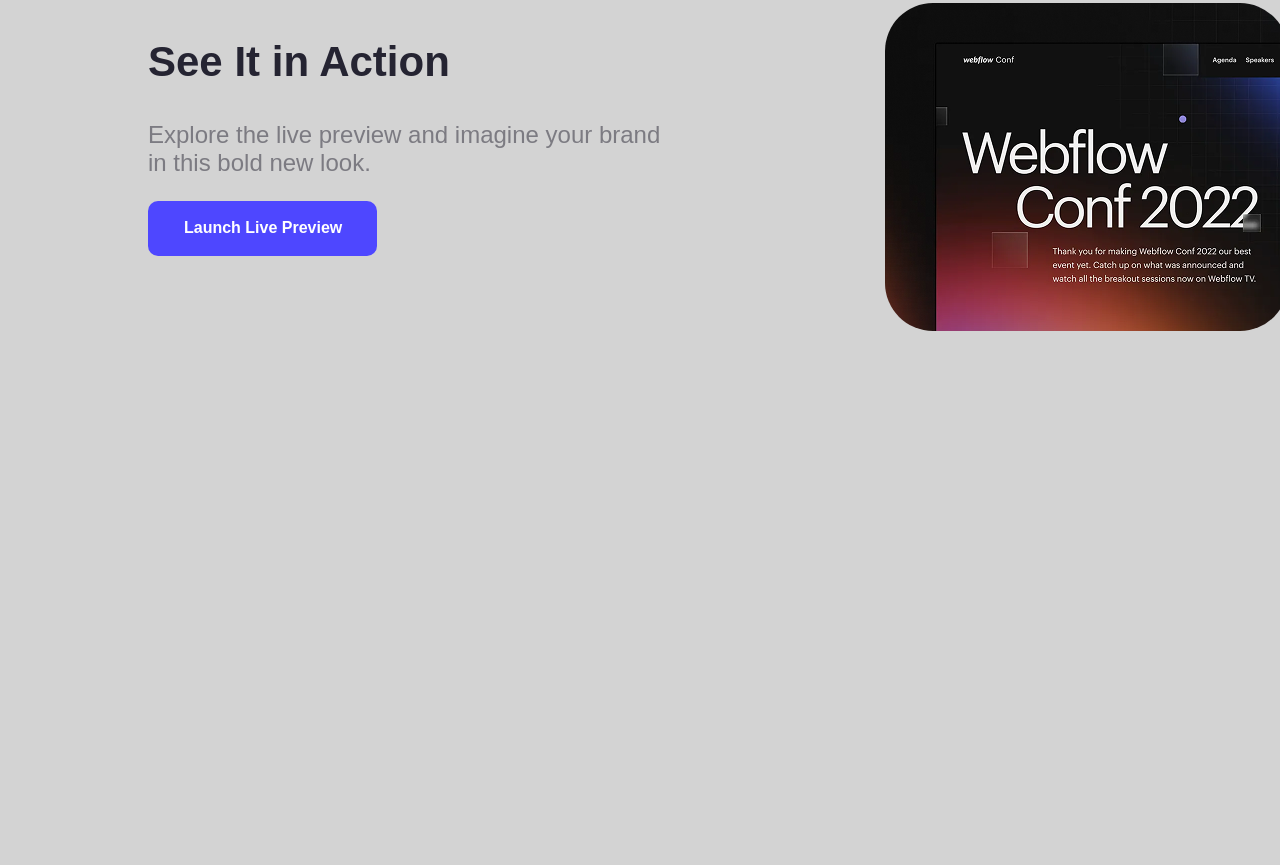
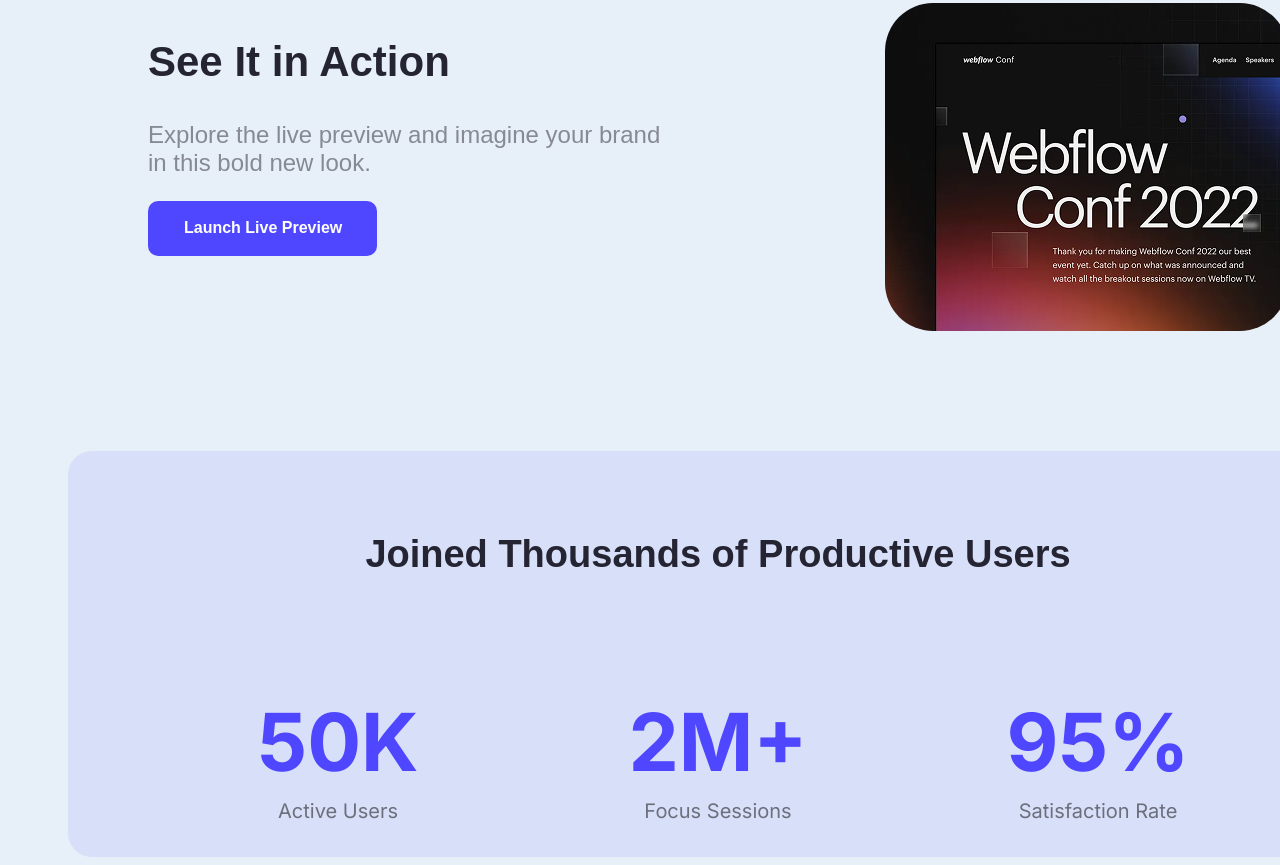
Before and after one commit to Shariful-01/B12A01-landing-launchpad, a plain HTML site: page index.html in a window 1280 px wide. Shown: the part 821-1686 px from the top of the page. Before the commit the page ends 1164 px from the top, so only its background shows below. Drawn offline with Linux system fonts and the light colour scheme.

Commit message:
added productive user page

```diff
--- a/index.html
+++ b/index.html
@@ -37,6 +37,24 @@
                 </div>
             </div>
         </section>
+        <!-- this is Productive Users Section -->
+        <section class="product-page">
+                <h2 class="prod-tittle raleway-font">Joined Thousands of Productive Users</h2>
+                <div class="product-div">
+                <div class="stat-box">
+                    <h2 class="tittle inter-font">50K</h2>
+                    <p class="subtittle inter-font">Active Users</p>
+                </div>
+                <div class="stat-box">
+                    <h2 class="tittle inter-font">2M+</h2>
+                    <p class="subtittle inter-font">Focus Sessions</p>
+                </div>
+                <div class="stat-box">
+                    <h2 class="tittle inter-font">95%</h2>
+                    <p class="subtittle inter-font">Satisfaction Rate</p>
+                </div>
+            </div>
+        </section>
     </main>
     <footer></footer>
 </body>
--- a/stylee/style.css
+++ b/stylee/style.css
@@ -1,6 +1,6 @@
 /* whole page style */
 .webpage{
-    background-color: rgb(211, 211, 211);
+    background-color: rgba(196, 218, 238, 0.393);
 }
 
 /*header background */
@@ -103,3 +103,42 @@ nav ul li{
    width: 403px;
    border-radius: 48px;
 }
+/* Productive Users Section syle */
+.product-page{
+    background-color: rgba(78, 71, 255, 0.1);
+    border-radius: 24px;
+    padding: 50px 80px;
+    width: 1140px;
+    height: 306px;
+    margin: 116px 160px 0px 60px;
+}
+.product-div{
+    display:flex;
+}
+
+.stat-box {
+  flex: 1;
+  text-align: center;
+  padding: 20px;
+}
+
+
+.prod-tittle{
+   font-weight: 700;
+    font-size: 38px;
+    color: #252432;
+    text-align: center;
+}
+.tittle{
+    font-weight: 700;
+    font-size: 80px;
+    color: #4E47FF;
+     margin-bottom: 10px;
+}
+.subtittle{
+    font-weight: 400;
+    font-size: 20px;
+    color: rgba(0, 0, 0, 0.5);
+     margin-top: 0;
+  line-height: 1.1;
+}
```
